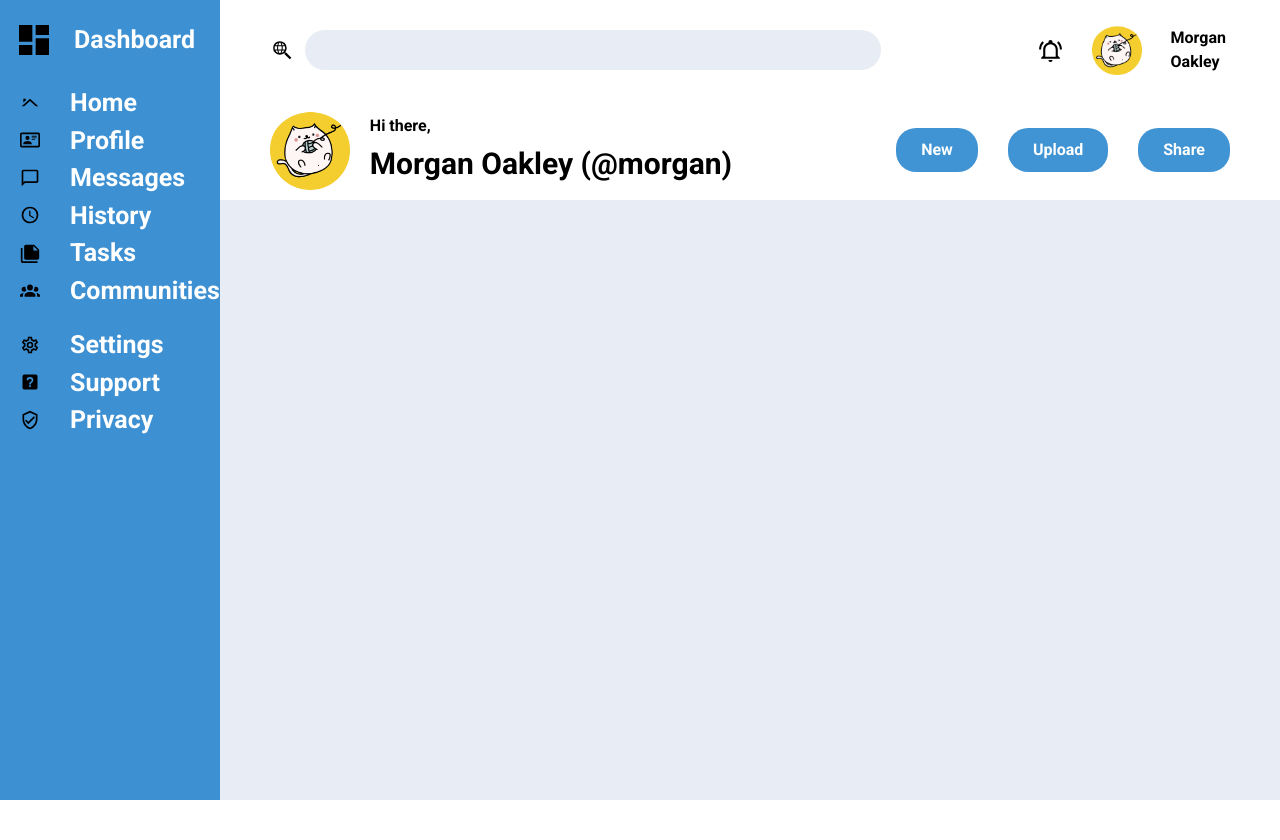
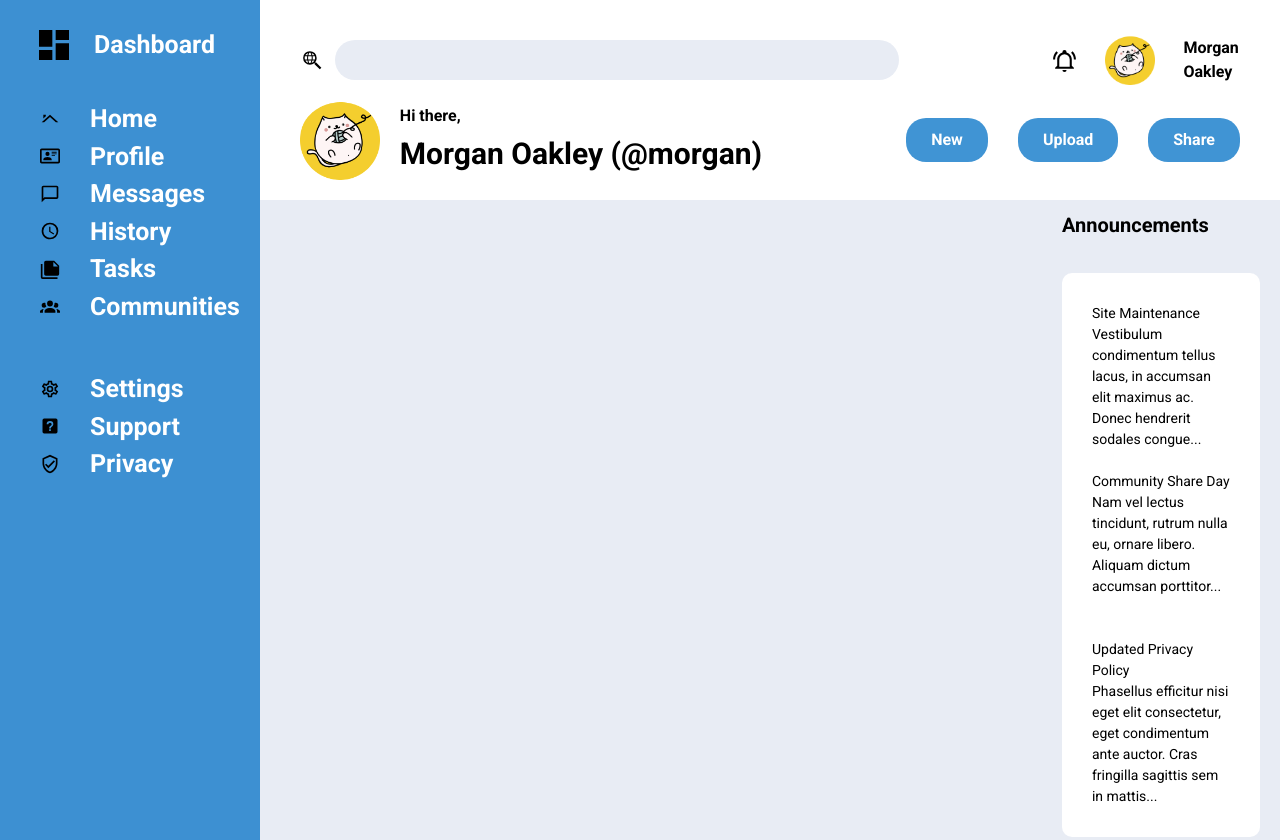
Before and after one commit to richardnguyen165/admin-dashboard, a plain HTML site: page index.html in a window 1280 px wide. Shown: the top 840 px of the page. Before the commit the page ends 800 px from the top, so only its background shows below. Drawn offline with Linux system fonts and the light colour scheme.

Commit message:
Fixed up header and sidebar by adding cotainers to allow for more efficiency

```diff
--- a/css/index.css
+++ b/css/index.css
@@ -73,18 +73,25 @@ html, body, .container{
 
 .container{
   display: grid;
-  grid-template-rows: 1fr 3fr;
+  grid-template-rows: 1fr 1fr;
   grid-template-columns: 1fr 4fr 1fr;
 }
 
 /*DASHBOARD*/
-.dashboard{
+.dashboard-container{
   display: grid;
   grid-row: 1 / 3;
   grid-column: 1 / 2;
   background-color: rgba(61,144,210,255);
-  grid-template-rows: 0.1fr 0.3fr 0.6fr;
-  gap: 5px;
+  grid-template-rows: 6fr 4fr;
+}
+
+.dashboard{
+  display: grid;
+  grid-row: 1 / 2;
+  grid-template-rows: 50px 240px 150px;
+  gap: 30px;
+  padding: 20px;
 }
 
 .dashboard-middle, .dashboard-logo, .dashboard-section{
@@ -121,12 +128,21 @@ html, body, .container{
 
 /*HEADER*/
 
+.header-container{
+  display: grid;
+  grid-row: 1 / 2;
+  grid-column: 2 / 4;
+  grid-template-rows: 1fr;
+  grid-template-columns: 1fr;
+  padding-right: 40px;
+  padding-left: 40px;
+  padding-top: 20px;
+  padding-bottom: 20px;
+}
+
 .header{
   display: grid;
-  grid-column: 2 / 4;
   grid-template-rows: 1fr 1fr;
-  margin-left: 50px;
-  margin-right: 50px;
 }
 
 /*TOP HEADER*/
@@ -226,9 +242,71 @@ html, body, .container{
 /*HEADER*/
 
 /*MAIN CONTENT*/
-.main-content{
+.main-content-container{
   display: grid;
-  grid-row: 2 / 4;
+  grid-row: 2 / 3;
   grid-column: 2 / 4;
   background-color: #e8ecf4;
+
+  grid-template-rows: 1fr;
+  grid-template-columns: 1fr;
 }
+
+.main-content{
+
+  display: grid;
+
+  grid-template-rows: 1fr 1fr;
+  grid-template-columns: 8fr 2fr;
+
+  padding-left: 10px;
+  padding-right: 20px;
+  padding-top: 10px;
+  padding-bottom: 50px;
+}
+
+/*SIDEBAR*/
+
+.main-sidebar{
+  display: grid;
+  grid-row: 1 / 2;
+  grid-column: 2 / 3;
+
+  grid-template-rows: 1fr 1fr;
+  grid-template-columns: 1fr;
+}
+
+/*ANNOUNCEMENTS*/
+
+.main-anouncements{
+  display: grid;
+  grid-row: 1 / 2;
+  grid-column: 1 / 2;
+
+  grid-template-rows: 1fr 9fr;
+}
+
+.main-announcements-title{
+  font-size: 20px;
+}
+
+.main-announcements-section{
+  display: grid;
+
+  background-color: white;
+  border-radius: 10px;
+
+  grid-template-rows: 1fr 1fr 1fr;
+  grid-template-columns: 1fr;
+  padding: 30px;
+}
+
+.announcements{
+  font-size: 14px;
+}
+/*ANNOUNCEMENTS*/
+
+
+/*SIDEBAR*/
+
+/*MAIN CONTENT*/
--- a/index.html
+++ b/index.html
@@ -11,6 +11,7 @@
 </head>
 <body>
   <div class = "container">
+    <div class = "dashboard-container">
       <div class = "dashboard">
         <div class = "dashboard-logo">
           <img src = "./svg/sidebar-svg/view-dashboard.svg">
@@ -66,7 +67,9 @@
           </div>
         </div>
       </div>
+    </div>
 
+    <div class = "header-container">
       <div class = "header">
         <div class = "header-top">
           <div class = "header-searchbar">
@@ -97,7 +100,9 @@
           </div>
         </div>
       </div>
+    </div>
 
+    <div class = "main-content-container">
       <div class = "main-content">
         <div class = "main-your-projects">
 
@@ -105,6 +110,24 @@
 
         <div class = "main-sidebar">
           <div class = "main-anouncements">
+            <p class = "bold main-announcements-title">Announcements</p>
+            <div class = "main-announcements-section">
+              <div class = "announcements">
+                <p>Site Maintenance</p>
+                <p class = "announcements-text">Vestibulum condimentum tellus lacus, in accumsan elit maximus ac. Donec hendrerit sodales congue...</p>
+              </div>
+
+              <div class = "announcements">
+                <p>Community Share Day</p>
+                <p class = "announcements-text">Nam vel lectus tincidunt, rutrum nulla eu, ornare libero. Aliquam dictum accumsan porttitor...</p>
+              </div>
+
+              <div class = "announcements">
+                <p>Updated Privacy Policy</p>
+                <p class = "announcements-text">Phasellus efficitur nisi eget elit consectetur, eget condimentum ante auctor. Cras fringilla sagittis sem in mattis...</p>
+              </div>
+            </div>
+          </div>
         </div>
       </div>
     </div>
```
Lines whose indentation alone changed are shown as unchanged.
